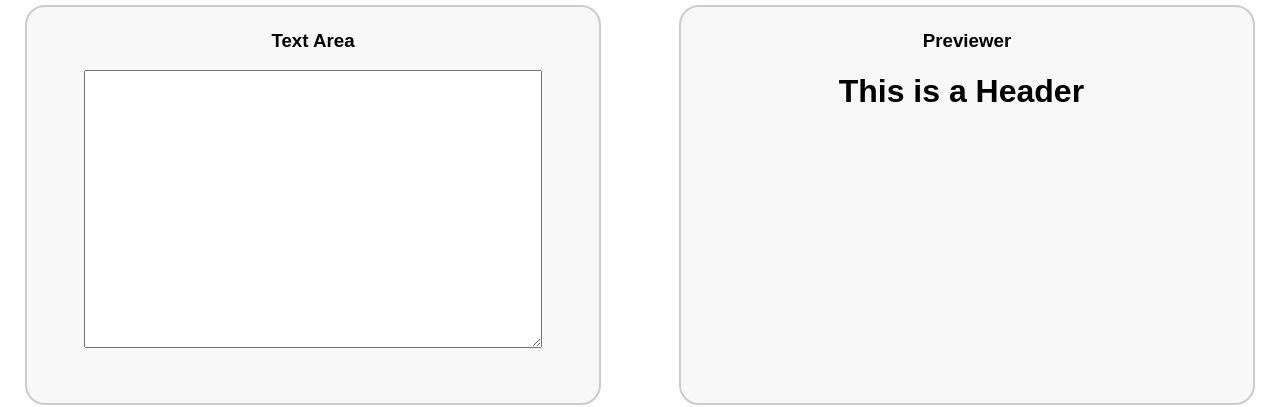
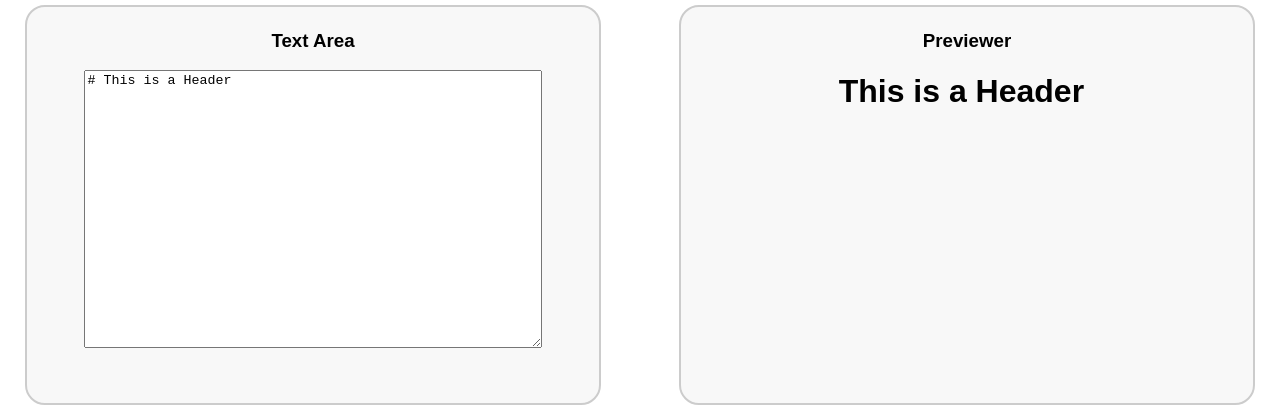
Before and after one commit to Lorenatacal/Markdown-Previewer, a React (Create React App) app: page / in a window 1280 px wide. Shown: the part 181-588 px from the top of the page. Built offline with nearby package versions, Linux system fonts and the light colour scheme.

Commit message:
Render a header markdown previewer when the page first loads

```diff
--- a/src/Text.js
+++ b/src/Text.js
@@ -38,7 +38,6 @@ class Text extends React.Component {
         super(props);
         this.state = {
             value: '# This is a Header',
-            subHeader: '## This is a subHeader'
         };
 
         this.handleChange = this.handleChange.bind(this);
@@ -56,7 +55,7 @@ class Text extends React.Component {
             <div>
                 <StyledContainer>
                     <StyledTitle>Text Area</StyledTitle>
-                    <StyledTextArea value={this.state.value}  value={this.state.header} onChange={this.handleChange} />
+                    <StyledTextArea value={this.state.value} onChange={this.handleChange} />
                 </StyledContainer>
                 <Previewer input={this.state.value} />
             </div>
```
